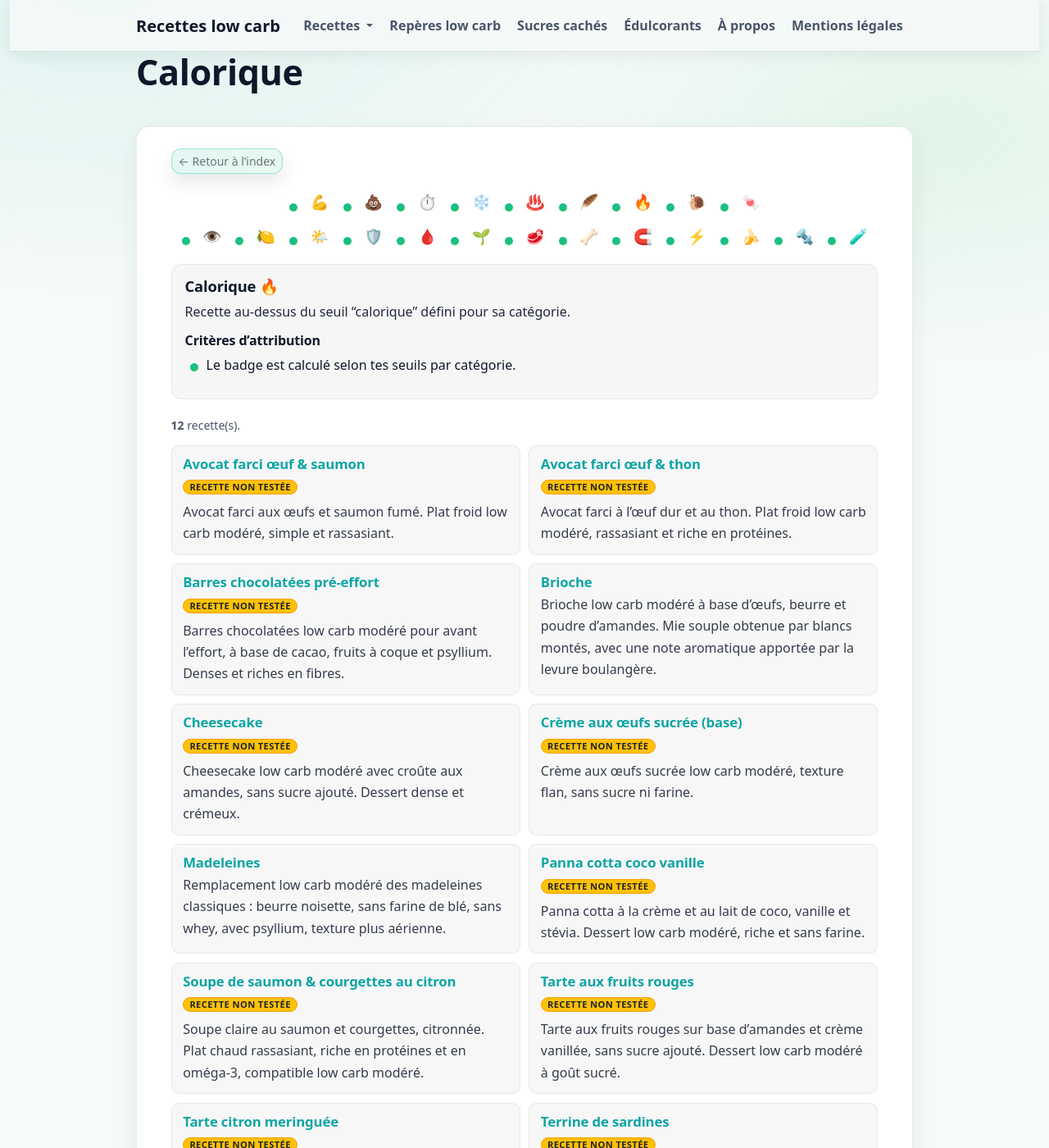
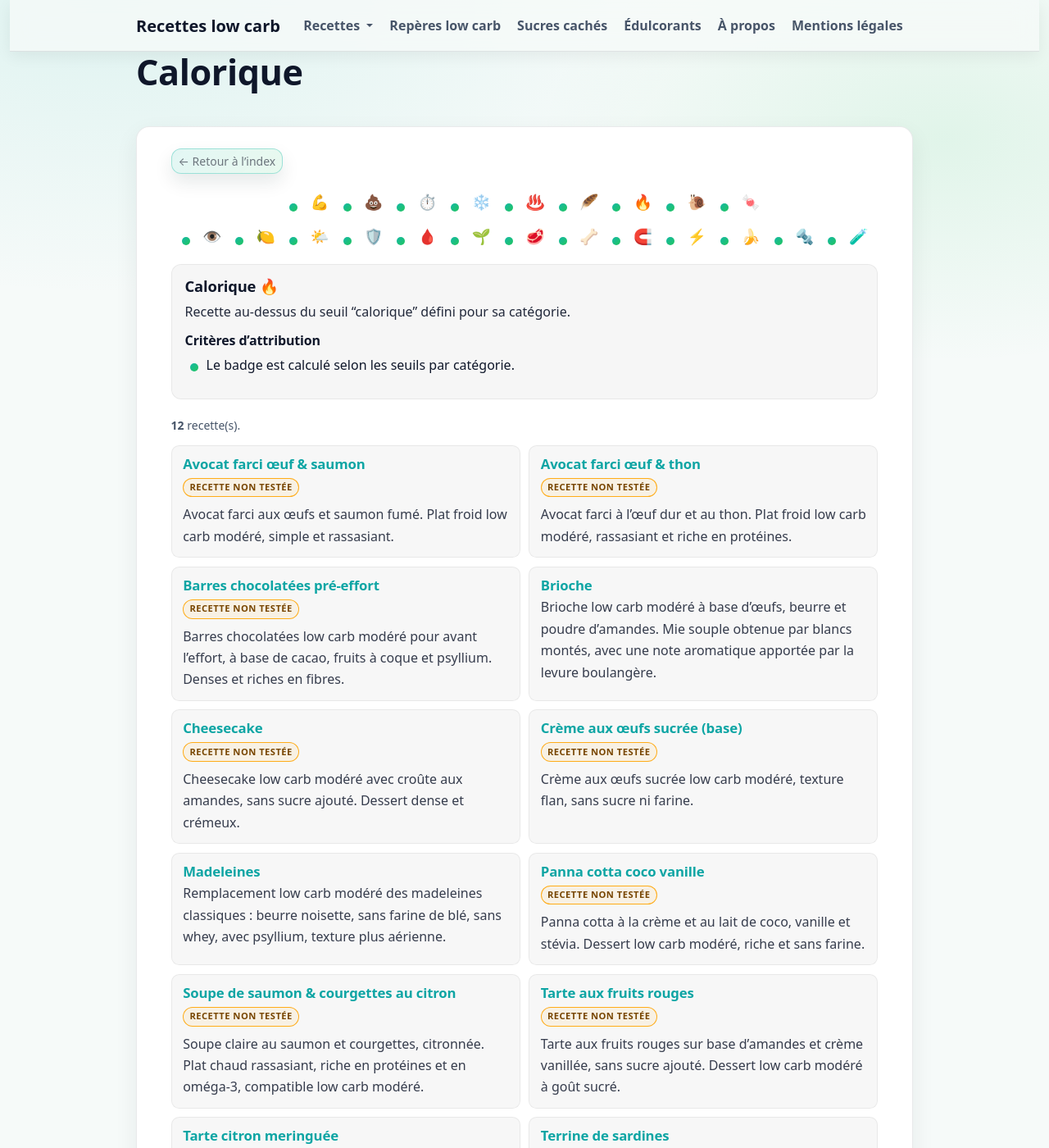
Before and after one commit to laurie-boissay/laurie-boissay.github.io, a Jekyll site: the page built from tags/calorique.html, in a window 1280 px wide and 1400 px high. Shown: the whole window at 82% size. Built offline with Jekyll 4.4.1, drawn with Linux system fonts in a browser that asks for light colours; some of the changed text lies outside the part shown.

Commit message:
tamodif tag recette non testé

```diff
--- a/_data/tags_fonctionnels.yml
+++ b/_data/tags_fonctionnels.yml
@@ -53,7 +53,7 @@ peu-calorique:
   titre: "Peu calorique 🪶"
   signification: "Recette sous le seuil “peu calorique” défini pour sa catégorie."
   criteres:
-    - "Le badge est calculé selon tes seuils par catégorie."
+    - "Le badge est calculé selon les seuils par catégorie."
   notes:
     - "Ce tag dépend du calcul : si les portions changent, il peut changer."
 
@@ -61,7 +61,7 @@ calorique:
   titre: "Calorique 🔥"
   signification: "Recette au-dessus du seuil “calorique” défini pour sa catégorie."
   criteres:
-    - "Le badge est calculé selon tes seuils par catégorie."
+    - "Le badge est calculé selon les seuils par catégorie."
   notes:
     - "Utile pour repérer les recettes à réserver aux grosses journées / gros appétit."
 
--- a/_layouts/tag-index.html
+++ b/_layouts/tag-index.html
@@ -75,6 +75,22 @@ layout: page
       border-radius:.6rem;
       background: rgba(0,0,0,.05);
     }
+
+    /* Badge discret "RECETTE NON TESTÉE" (fallback si pas déjà défini    globalement) */
+    #tag-index .recipe-card-untested{
+      display:inline-block;
+      margin: .15rem 0 .5rem 0;
+      padding: .1rem .45rem;
+      border-radius: 999px;
+      font-size: .7rem;
+      font-weight: 800;
+      letter-spacing: .04em;
+      text-transform: uppercase;
+      border: 1px solid rgba(255,165,0,.9);
+      color: rgba(120,70,0,1);
+      background: rgba(255,165,0,.08);
+}
+
   </style>
 
   {%- comment -%} Bouton retour index {%- endcomment -%}
@@ -193,9 +209,12 @@ layout: page
           <a href="{{ r.url | relative_url }}">{{ r.recipe_title }}</a>
         </h2>
 
-        {%- if r.recipe_tested == false -%}
-          <span class="badge bg-warning text-dark mb-2">Recette non testée</span>
-        {%- endif -%}
+        {%- comment -%}
+	  Badge "RECETTE NON TESTÉE" (version discrète comme sur l’index)
+	{%- endcomment -%}
+	{%- if r.recipe_tested == false -%}
+	  <span class="recipe-card-untested">RECETTE NON TESTÉE</span>
+	{%- endif -%}
 
         <p class="recipe-card-desc">{{ r.description }}</p>
 
```
